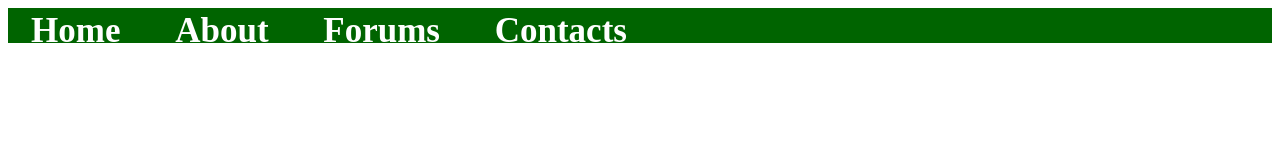
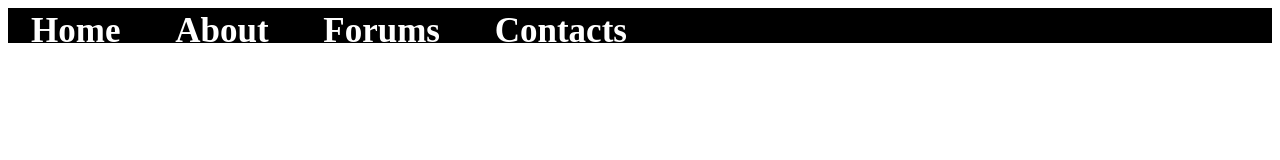
Before and after one commit to BhanuPratap23/horizontal, a plain HTML site: page index.html in a window 1280 px wide. Drawn offline with Linux system fonts and the light colour scheme.

Commit message:
Update index.css

```diff
--- a/index.css
+++ b/index.css
@@ -1,5 +1,5 @@
 #nav{
-background-color:darkgreen;
+background-color:black;
 height:35px;
 font-size:35px;
 font-weight:bold;
```
